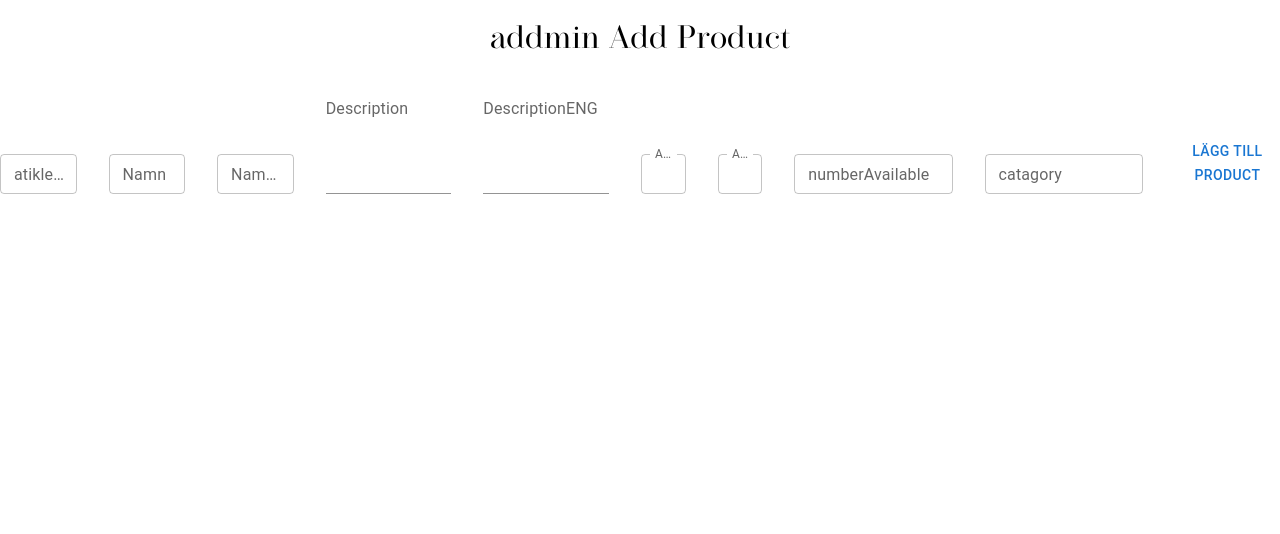
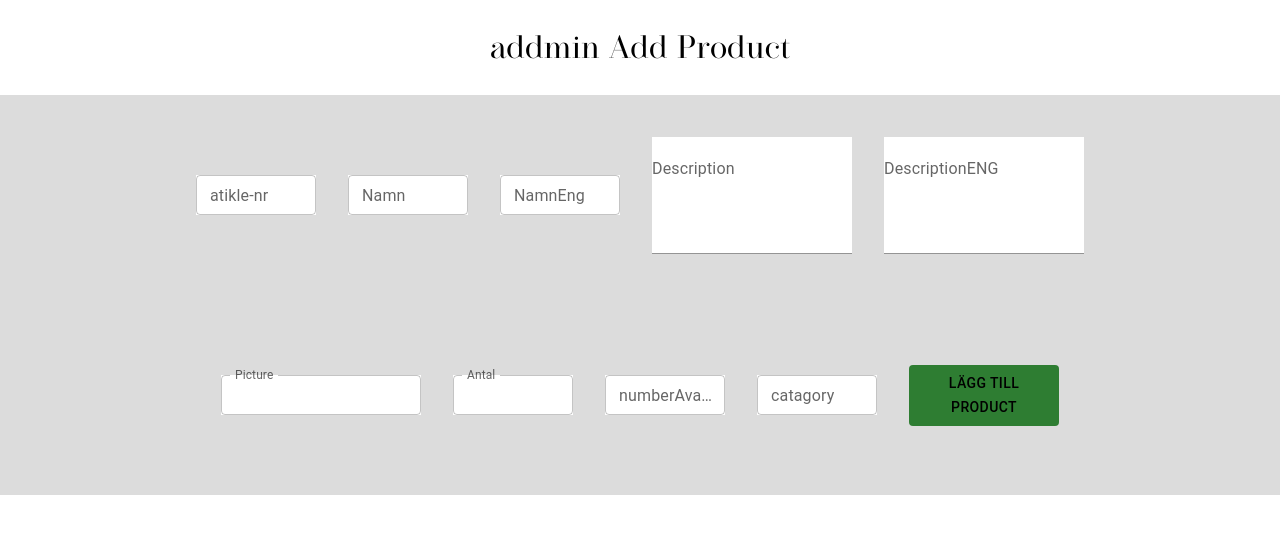
Before and after one commit to Frontend-YH/JOL, a React (Vite) app: page /admin/Addproduct in a window 1280 px wide. Shown: the top 534 px of the page. Built offline with nearby package versions, Linux system fonts and the light colour scheme.

Commit message:
Stylat AddProduct.

```diff
--- a/src/components/AddProduct.css
+++ b/src/components/AddProduct.css
@@ -1,6 +1,15 @@
 .container{
     flex-direction: row;
     justify-content: start;
+    background-color: gainsboro;
+    height: 200px;
+}
+h1{
+    margin: 30px;
+}
+#root{
+height: 300px;
+
 }
 @media screen and (max-width: 800px){
     .container{
--- a/src/components/AddProduct.tsx
+++ b/src/components/AddProduct.tsx
@@ -84,11 +84,17 @@ export default function AddProduct() {
 
 return(
     <Box
+    sx={{
+        flexDirection: "column"
+    }}
+    >
+    <Box
     className="container"
     sx={{
     flexDirection: "row",
     display: 'flex',
-    alignItems: 'flex-end',
+    justifyContent: 'center',
+    alignItems: 'center',
     gap: 4}}>
         <TextField
         label="atikle-nr"
@@ -96,7 +102,7 @@ return(
         name='articleNumber'
         onChange={handleInputChange}
         value={formData.articleNumber}
-        style = {{width: 120}}>
+        style = {{width: 120, marginBottom: 30, marginTop: 30, backgroundColor: "white", }}>
 
         </TextField>
         <TextField
@@ -105,7 +111,7 @@ return(
         name='name'
         onChange={handleInputChange}
         value={formData.name}
-        style = {{width: 120}}>
+        style = {{width: '120px', marginBottom: 30, marginTop: 30, backgroundColor: "white", }}>
 
         </TextField>
         <TextField
@@ -114,7 +120,7 @@ return(
         onChange={handleInputChange}
         value={formData.engName}
         size="small"
-        style = {{width: 120}}>
+        style = {{width: 120, marginBottom: 30, marginTop: 30, backgroundColor: "white", }}>
 
         </TextField>
         <TextField
@@ -126,8 +132,8 @@ return(
         multiline
         placeholder="Placeholder"
         rows={4}
-        variant="standard">
-
+        variant="standard"
+        style = {{width: '200px', marginBottom: 30, marginTop: 30, backgroundColor: "white", }}>
         </TextField>
         <TextField
         id="standard-multiline-static"
@@ -138,17 +144,27 @@ return(
         multiline
         placeholder="Placeholder"
         rows={4}
-        variant="standard">
+        variant="standard"
+        style = {{width: '200px', marginBottom: 30, marginTop: 30, backgroundColor: "white", }}>
 
         </TextField>
+        </Box>
+        <Box
+            className="container"
+            sx={{
+            flexDirection: "row",
+            display: 'flex',
+            justifyContent: 'center',
+            alignItems: 'center',
+            gap: 4}}>
         <TextField
         className="picture"
         size="small"
-        label="Antal"
+        label="Picture"
         name='picture'
         onChange={handleInputChange}
         value={formData.picture}
-        style = {{width: 70}}>
+        style = {{width: 200, marginBottom: 30, marginTop: 30, backgroundColor: "white", }}>
 
         </TextField>
         <TextField
@@ -158,7 +174,7 @@ return(
         onChange={handleInputChange}
         value={formData.thumbnail}
         label="Antal"
-        style = {{width: 70}}>
+        style = {{width: 120, marginBottom: 30, marginTop: 30, backgroundColor: "white", }}>
 
         </TextField>
         <TextField
@@ -166,7 +182,8 @@ return(
         name='numberAvailable'
         onChange={handleInputChange}
         value={formData.numberAvailable}
-        size="small">
+        size="small"
+        style = {{width: 120, marginBottom: 30, marginTop: 30, backgroundColor: "white", }}>
 
         </TextField>
         <TextField
@@ -174,13 +191,15 @@ return(
         name='category'
         onChange={handleInputChange}
         value={formData.category}
-        size="small">
+        size="small"
+        style = {{width: 120, marginBottom: 30, marginTop: 30, backgroundColor: "white", }}>
 
         </TextField>
         <Button
-        className="AddProduct" onClick={handleAddProduct}>
+        className="AddProduct" onClick={handleAddProduct}sx={{width: 150, marginBottom: 30, marginTop: 30, bgcolor: 'success.main',color: 'black'}}>
             Lägg till Product
         </Button>
     </Box>
+    </Box>
     );
 }
```
